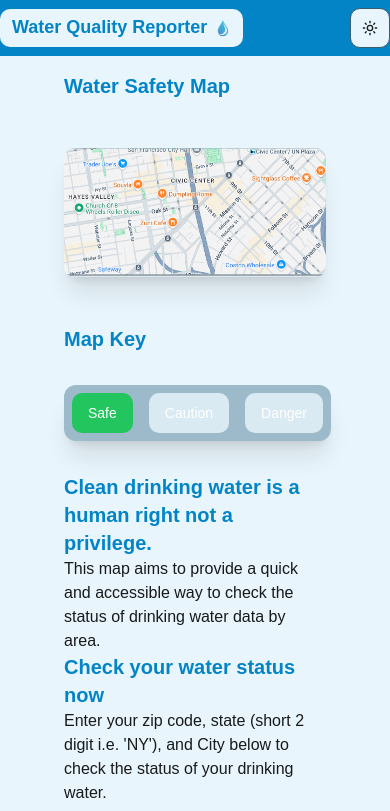
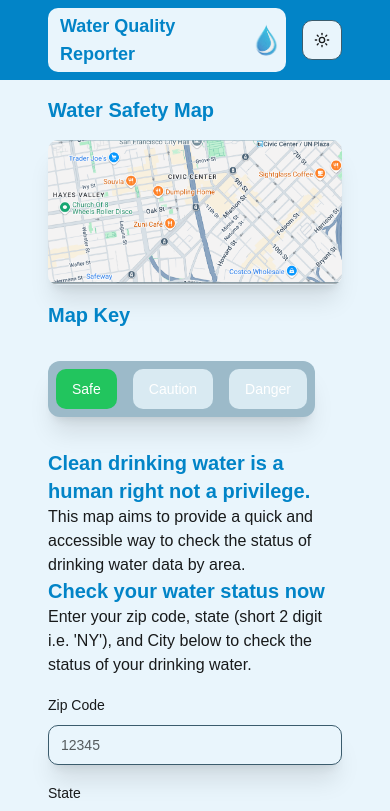
Before and after one commit to mhgarry/clean-water-app, a Next.js app: page / in a window 390 px wide. Shown: the top 811 px of the page. Built offline with nearby package versions, Linux system fonts and the light colour scheme.

Commit message:
responsive adjustments

```diff
--- a/src/app/layout.tsx
+++ b/src/app/layout.tsx
@@ -107,7 +107,7 @@ export default function RootLayout({
         >
           <TopNav pages={topNavPages} />
 
-          <div className="flex flex-row h-full w-full justify-center align-center items-center py-4  md:py-8 lg:py-14 px-16 md:px-4">
+          <div className="flex flex-row h-full w-full justify-center align-center items-center py-4  md:py-8 lg:py-14 px-12 md:px-4">
             <MaxWidthWrapper>
               <div className="grid grid-cols-1 md:grid-cols-4 h-full w-full ">
                 {/* SideNav - Hidden on smaller screens */}
--- a/src/app/page.tsx
+++ b/src/app/page.tsx
@@ -7,7 +7,7 @@ const Home = () => {
     <section className="flex flex-col justify-start items-start h-[100vh] w-full">
       <MaxWidthWrapper>
         {/* Parent container for MapToggle */}
-        <div className="w-full h-full md:col-span-4 col-span-2 rounded-md space-y-12 grid">
+        <div className="w-full h-full md:col-span-4 col-span-2 rounded-md space-y-4 md:space-y-8 lg:space-y-12 grid">
           <h2 className="text-primary font-bold text-xl md:display-none lg:text-3xl md:text-2xl ">
             Water Safety Map
           </h2>
--- a/src/components/Top-Nav.tsx
+++ b/src/components/Top-Nav.tsx
@@ -11,7 +11,7 @@ interface TopNavProps {
 
 const TopNav: React.FC<TopNavProps> = ({ pages }) => {
   return (
-    <div className="w-full bg-primary flex justify-center">
+    <div className="w-full bg-primary flex justify-center  px-12 md:px-4">
       {/* MaxWidthWrapper content centered using mx-auto */}
       <MaxWidthWrapper>
         <nav className="flex flex-row gap-4 justify-between items-center align-center w-full py-2">
```
